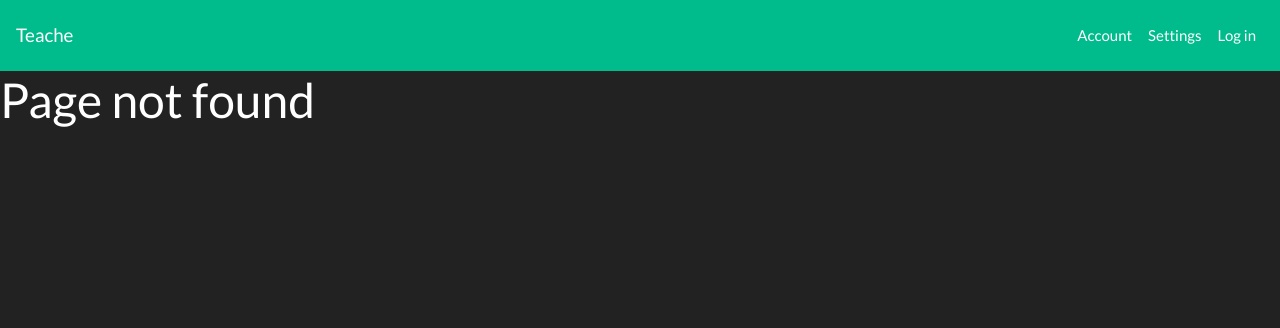
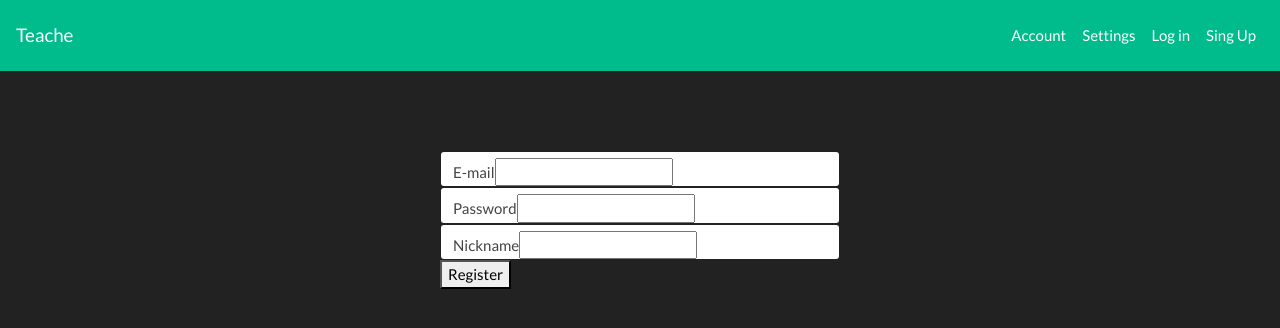
Before and after one commit to apocalypticbirds/PostalPigeonReact, a React (Create React App) app: page /registration in a window 1280 px wide. Before the commit this address had no page. Shown: the top 328 px of the page. Built offline with nearby package versions, Linux system fonts and the light colour scheme.

Commit message:
Registration added

```diff
--- a/src/App.js
+++ b/src/App.js
@@ -7,6 +7,7 @@ import NotFound from "./components/NotFound";
 import LogoutPage from "./components/LogoutPage.jsx";
 import LoginPage from "./components/LoginPage.jsx";
 import MainPage from "./components/MainPage";
+import RegistrationPage from "./components/RegistrationPage";
 
 class App extends Component {
     constructor(props) {
@@ -92,6 +93,8 @@ class App extends Component {
                             }
                             exact
                         />
+                        <Route path="/registration"
+                            render={() => !this.state.isSignIn ? <RegistrationPage /> : <Redirect to="/" />} exact/>
                         <Route component={NotFound}/>
                     </Switch>
                 </div>
--- a/src/components/Navigation.js
+++ b/src/components/Navigation.js
@@ -34,10 +34,14 @@ class Navigation extends Component {
                                 <NavLink to="/settings" className="nav-link">Settings</NavLink>
                             </li>
                             <li className="navbar-item">
-                            {this.props.autorizationStatus &&
-                                <NavLink to="/logout" className="nav-link">Logout</NavLink>}
-                            {!this.props.autorizationStatus &&
-                                <NavLink to="/login" className="nav-link">Log in</NavLink>}
+                                {this.props.autorizationStatus &&
+                                    <NavLink to="/logout" className="nav-link">Logout</NavLink>}
+                                {!this.props.autorizationStatus &&
+                                    <NavLink to="/login" className="nav-link">Log in</NavLink>}
+                            </li>
+                            <li className="navbar-item">
+                                {!this.props.autorizationStatus &&
+                                    <NavLink to="/registration" className="nav-link">Sing Up</NavLink>}
                             </li>
                         </ul>
                     </div>
--- /dev/null
+++ b/src/components/RegistrationPage.jsx
@@ -0,0 +1,87 @@
+import React, { Component } from "react"
+
+class RegistrationPage extends Component {
+
+    constructor(props) {
+        super(props);
+        this.emailEl = React.createRef();
+        this.nicknameEl = React.createRef();
+        this.passwordEl = React.createRef();
+        this.state = {
+        };
+    }
+
+    submitHandler = event => {
+        event.preventDefault();
+        const email = this.emailEl.current.value;
+        const password = this.passwordEl.current.value;
+        const nicnkname = this.nicknameEl.current.value;
+        if (email.trim().length === 0 || password.trim().length === 0 || nicnkname.trim().length === 0) {
+            return;
+        }
+
+        let requestBody = {
+            query: `
+        mutation{
+            addUser(email: "${email}", password: "${password}", nickname: "${nicnkname}"){
+                id
+                nickname
+                email
+            }
+        }
+      `
+        };
+
+        //request to back-end
+        fetch("http://localhost:4000/graphql", {
+            method: "POST",
+            body: JSON.stringify(requestBody),
+            headers: {
+                "Content-Type": "application/json"
+            }
+        }).then(res => {
+            console.log(res);
+            if (res.status !== 200 && res.status !== 201) {
+                throw new Error('Failed!');
+            }
+            return res.json();
+        }).then(resData => {
+            if(!resData.data.addUser){
+                this.setState({ registered: true });
+            }else{
+                this.setState({ registered: false });
+                console.log("Hello " + resData.data.addUser.nickname + "!");
+            }
+        }).catch(err => {
+            console.log(err);
+        });
+    };
+
+    render() {
+        return (
+            <div>
+            <form className="auth-form" onSubmit={this.submitHandler}>
+                <div className="form-control">
+                    <label htmlFor="email">E-mail</label>
+                    <input type="email" id="email" ref={this.emailEl} />
+                </div>
+                <div className="form-control">
+                    <label htmlFor="password">Password</label>
+                    <input type="password" id="password" ref={this.passwordEl} />
+                </div>
+                <div className="form-control">
+                    <label htmlFor="nickname">Nickname</label>
+                    <input type="text" ref={this.nicknameEl} />
+                </div>
+                <div className="form-actions">
+                    <button type="submit">Register</button>
+                </div>
+            </form>
+                {console.log(this.state.registered)}
+                {this.state.registered == undefined ? <div></div> :
+                    this.state.registered ? <div>Incorrect data or e-mail/nickname already exist</div> : <div>You are registered, now you can log in!</div> }
+            </div>);
+    }
+}
+
+export default RegistrationPage;
```
Also changed, not shown: 1 other file (tests, documents, lock files or other folders).
